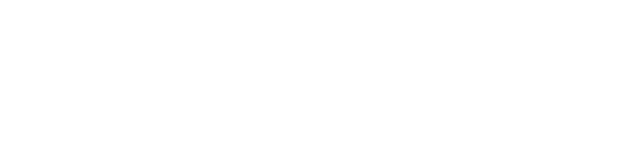
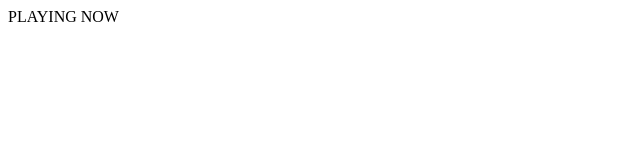
Before and after one commit to alireza64ahmadi/Music-Player, a plain HTML site: page index.html in a window 1280 px wide. Shown: the whole page, without its empty margins (0-640 px from the left). Drawn offline with Linux system fonts and the light colour scheme.

Commit message:
Add Player Structure and Now Playing Section
- Introduced a new 'div' element with the class 'player' to serve as the container for the music player interface.
- Nested within this, added another 'div' with the class 'wrraper' [sic], likely intended to be 'wrapper', which will hold the various components of the player.
- Inside the 'wrapper', added a 'div' with the class 'details' to contain metadata and controls related to the music track currently being played.
- Within the 'details' div, incorporated a sub-div with the class 'now-playing' to display a text label indicating the current activity, i.e., "PLAYING NOW".
- Prepared the layout for further enhancement and the inclusion of additional track information and player controls that will augment the user experience.
- Note: There is a typographical error in the class 'wrraper' which should be corrected to 'wrapper' for clarity and convention adherence in future commits.

```diff
--- a/index.html
+++ b/index.html
@@ -11,6 +11,13 @@
   <link rel="stylesheet" href="https://cdnjs.cloudflare.com/ajax/libs/font-awesome/4.7.0/css/font-awesome.min.css">
 </head>
 <body>
+  <div class="player">
+    <div class="wrraper">
+      <div class="detalis">
+        <div class="now-playing">PLAYING NOW</div>
+      </div>
+    </div>
+  </div>
 
 </body>
 </html>
```
